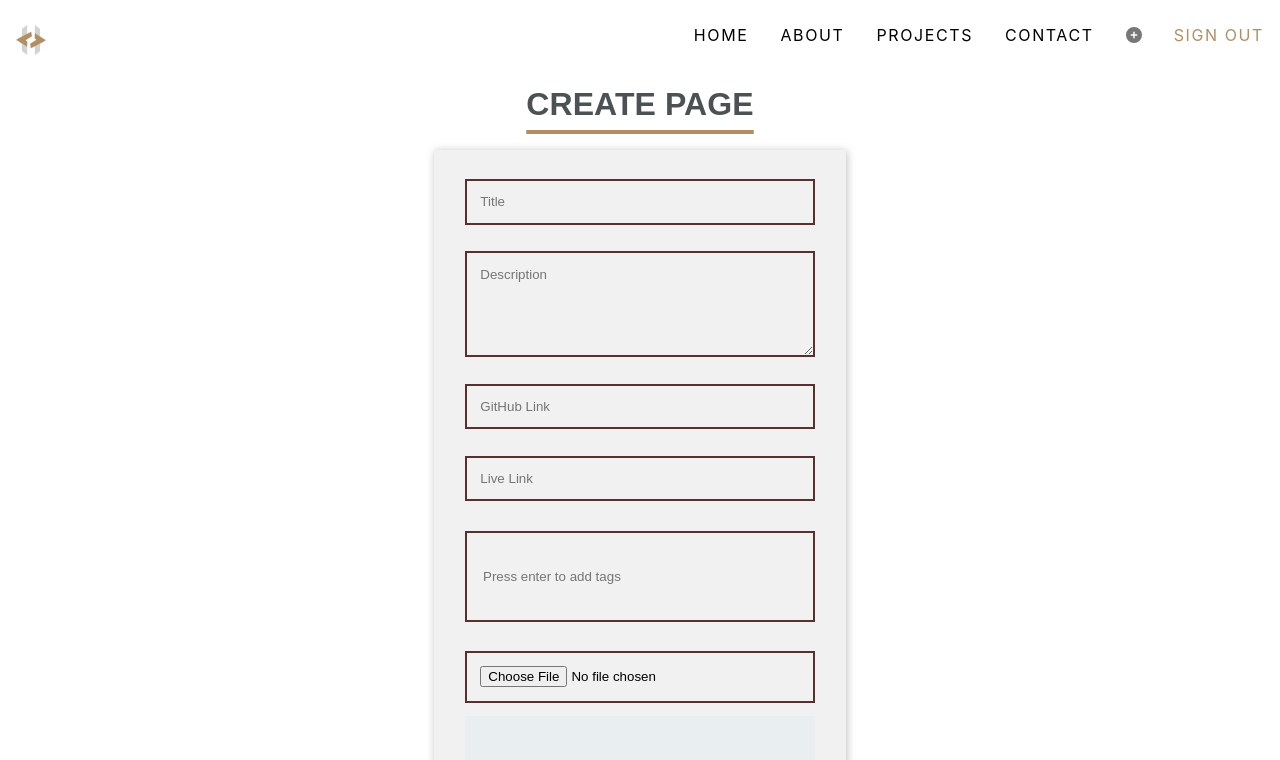
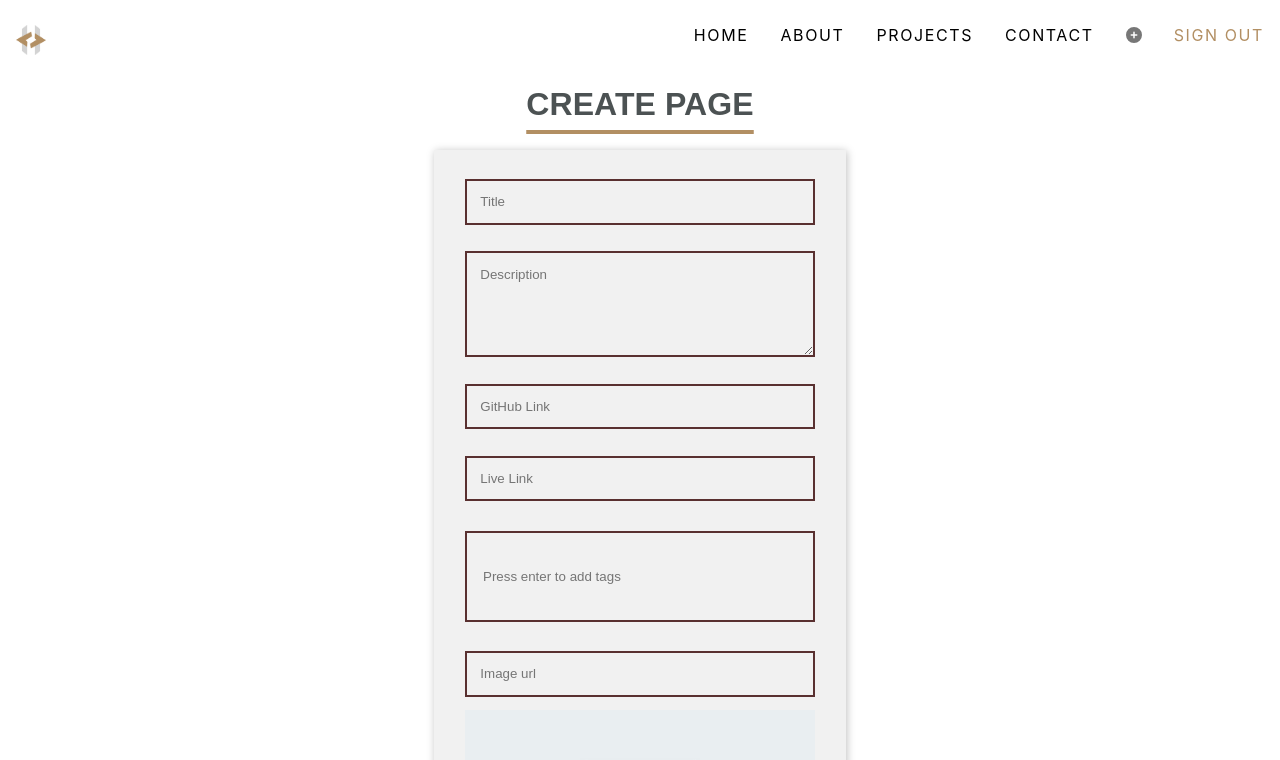
Before and after one commit to hamiboy8260/react-spa-portfolio, a React (Create React App) app: page /create in a window 1280 px wide. Shown: the top 760 px of the page. Built offline with nearby package versions, Linux system fonts and the light colour scheme; sample sign-in values are in the browser's storage.

Commit message:
cv updates

```diff
--- a/src/components/AutoType.js
+++ b/src/components/AutoType.js
@@ -6,7 +6,7 @@ import {
   faFacebook,
 } from "@fortawesome/free-brands-svg-icons";
 import { faDownload } from "@fortawesome/free-solid-svg-icons";
-import CV from "../pdf/CV-Hamid Pardesyar.pdf";
+import CV from "../pdf/CV-Hamid Pardesyar1.pdf";
 
 function AutoType() {
   const [currentPhraseIndex, setCurrentPhraseIndex] = useState(0); // currentPhraseIndex is used to keep track of the current phrase in the phrases array
--- a/src/components/Post.js
+++ b/src/components/Post.js
@@ -18,6 +18,7 @@ export default function Post({ post }) {
     event.stopPropagation(); // stop the event from bubbling up to the parent element
   }
 
+  console.log(post.image);
   return (
     <article onClick={handleClick}>
       <h2>{post.title}</h2>
--- a/src/pages/admin/CreatePage.js
+++ b/src/pages/admin/CreatePage.js
@@ -9,6 +9,7 @@ export default function CreatePage() {
   const [title, setTitle] = useState("");
   const [description, setDescription] = useState("");
   const [image, setImage] = useState("");
+  // const [image, setImage] = useState(null);
   const [gitHubLink, setGitHubLink] = useState("");
   const [liveLink, setLiveLink] = useState("");
   const [errors, setErrors] = useState({});
@@ -30,6 +31,7 @@ export default function CreatePage() {
       title: title,
       description: description,
       image: image || imgPlaceholder,
+      // image: image ? URL.createObjectURL(image) : imgPlaceholder,
       gitHubLink: gitHubLink,
       liveLink: liveLink,
       tags: tags,
@@ -66,21 +68,12 @@ export default function CreatePage() {
     setTags(tags.filter((del, i) => i !== index));
   }
 
-  const handleImageUpload = (event) => {
-    const file = event.target.files[0];
-    // You can perform validation on the uploaded file here
-    setImage(file);
-
-    // Display a preview of the uploaded image
-    if (file) {
-      const reader = new FileReader();
-      reader.onload = (e) => {
-        const previewImage = e.target.result;
-        document.querySelector(".image-preview").src = previewImage;
-      };
-      reader.readAsDataURL(file);
-    }
-  };
+  // function handleImageUpload(event) {
+  //   const uploadedImage = event.target.files[0];
+  //   if (uploadedImage) {
+  //     setImage(uploadedImage);
+  //   }
+  // }
 
   return (
     <section className="page">
@@ -136,7 +129,7 @@ export default function CreatePage() {
             placeholder="Press enter to add tags"
           />
         </div>
-        {/* <input
+        <input
           type="url"
           value={image}
           placeholder="Image url"
@@ -147,18 +140,16 @@ export default function CreatePage() {
           src={image}
           alt="choose"
           onError={(event) => (event.target.src = imgPlaceholder)}
-        /> */}
+        />
 
-        <input
-          type="file"
-          accept="image/*" // Limit to image file types
-          onChange={handleImageUpload}
-        />
-        <img
-          className="image-preview"
-          src={image ? URL.createObjectURL(image) : imgPlaceholder}
-          alt="choose"
-        />
+        {/* <input type="file" accept="image/*" onChange={handleImageUpload} />
+        {image && (
+          <img
+            className="image-preview"
+            src={URL.createObjectURL(image)} // create a temporary URL for the image
+            alt="Preview"
+          />
+        )} */}
 
         <button>Save</button>
         {successMessage && <p className="success-msg">{successMessage}</p>}
```
Also changed, not shown: src/pages/admin/UpdatePage.js (+16 -0 lines), 2 other files (tests, documents, lock files or other folders).
